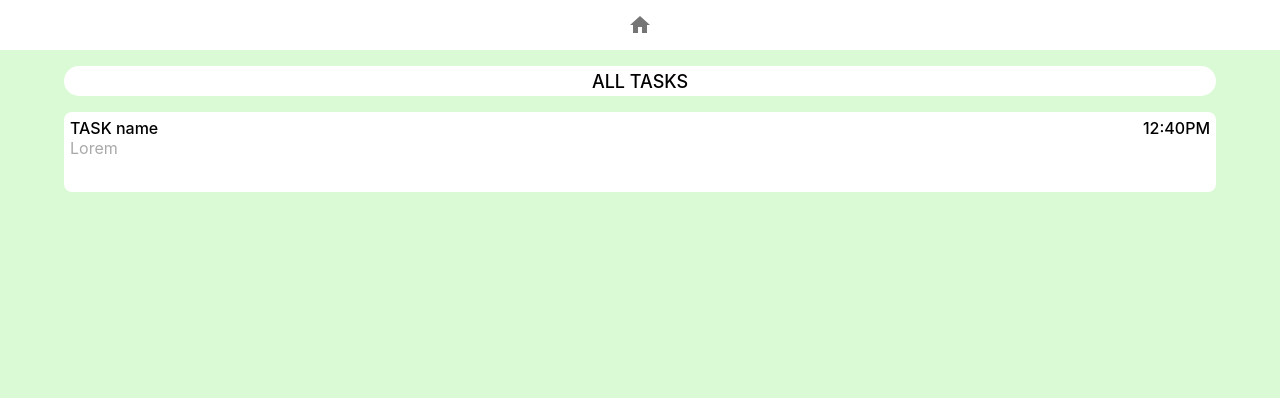
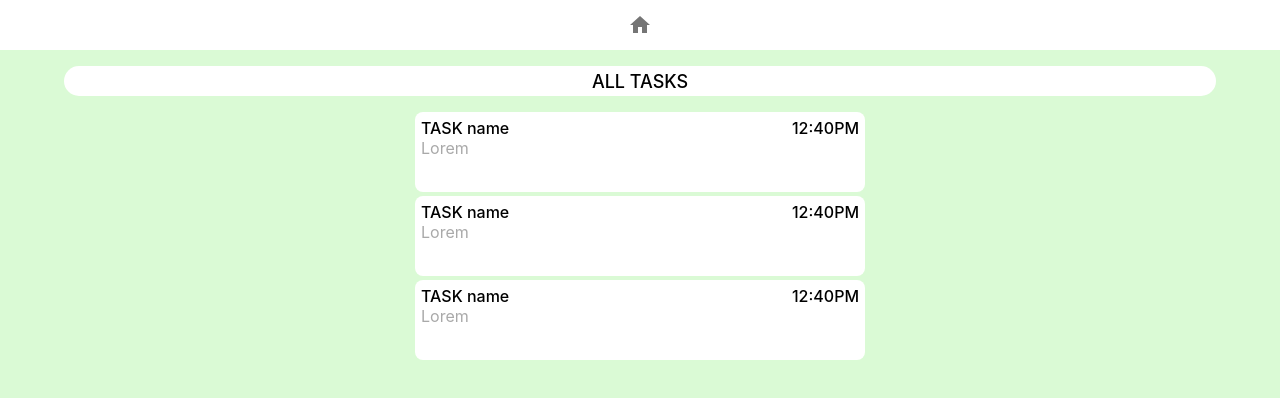
Before and after one commit to Sigma-UP/Totalizator, a React (Create React App) app: page / in a window 1280 px wide. Shown: the top 398 px of the page. Built offline with nearby package versions, Linux system fonts and the light colour scheme.

Commit message:
divide AllItems into components

```diff
--- /dev/null
+++ b/src/components/AllItems/TaskHeader/index.jsx
@@ -0,0 +1,13 @@
+import { Box } from '@mui/material';
+import { Container } from '@mui/system';
+import styles from './style.module.css';
+const TaskHeader = () => {
+    return(
+        <Container item className={styles.header} sx={{maxWidth:'lg'}}>
+            <Box className={styles.centeredText}>
+                ALL TASKS
+            </Box>
+        </Container>
+    )
+}
+export default TaskHeader;
--- a/src/components/AllItems/style.module.css
+++ b/src/components/AllItems/TaskHeader/style.module.css
@@ -8,10 +8,13 @@
     font-weight: 500;
 }
 
-.item{
-    min-height: 80px;
-    width: 100%;
-    padding: 6px;
-    background-color: white;
-    border-radius: 8px;
+.centeredText{
+    height: 100%;
+    display: flex;
+    justify-content: center;
+    align-items: center;
 }
+
+#root{
+    min-width: none;
+}
--- /dev/null
+++ b/src/components/AllItems/TaskItem/index.jsx
@@ -0,0 +1,21 @@
+import { Grid } from '@mui/material';
+import styles from './style.module.css';
+
+const TaskItem = () => {
+    return(
+        <Grid container direction="column" className={styles.item}>
+            <Grid container item>
+                <Grid item xs={9} sx={{fontWeight: '500'}}>
+                    TASK name
+                </Grid>
+                <Grid item xs sx={{textAlign:'right', fontWeight: '500'}}>
+                    12:40PM
+                </Grid>
+            </Grid>
+            <Grid item sx={{fontWeight: '400', color:'darkgray'}}>
+                Lorem
+            </Grid>
+        </Grid>
+    )
+}
+export default TaskItem;
--- /dev/null
+++ b/src/components/AllItems/TaskItem/style.module.css
@@ -0,0 +1,9 @@
+.item{
+    min-height: 80px;
+    max-width: 450px;
+    width: 100%;
+    padding: 6px;
+    background-color: white;
+    border-radius: 8px;
+    margin-bottom: 4px;
+}
--- a/src/components/AllItems/index.jsx
+++ b/src/components/AllItems/index.jsx
@@ -1,30 +1,14 @@
-import { Box, Grid } from '@mui/material';
-import { Container } from '@mui/system';
-import styles from './style.module.css';
+import { Grid } from '@mui/material';
+import TaskHeader from './TaskHeader';
+import TaskItem from './TaskItem';
 
 const AllItems = () => {
     return(
         <Grid container direction="column" sx={{width:'100%', alignItems: 'center'}}>
-            <Container item className={styles.header}>
-                <Box sx={{
-                height: '100%',
-                display: 'flex',
-                justifyContent: 'center',
-                alignItems: 'center'}}>ALL TASKS</Box>
-            </Container>
-            <Grid container direction="column" item className={styles.item}>
-                <Grid container item>
-                    <Grid item xs={9} sx={{fontWeight: '500'}}>
-                        TASK name
-                    </Grid>
-                    <Grid item xs sx={{textAlign:'right', fontWeight: '500'}}>
-                        12:40PM
-                    </Grid>
-                </Grid>
-                <Grid item sx={{fontWeight: '400', color:'darkgray'}}>
-                    Lorem
-                </Grid>
-            </Grid>
+            <TaskHeader/>
+            <TaskItem/>
+            <TaskItem/>
+            <TaskItem/>
         </Grid>
     )
 }
```
